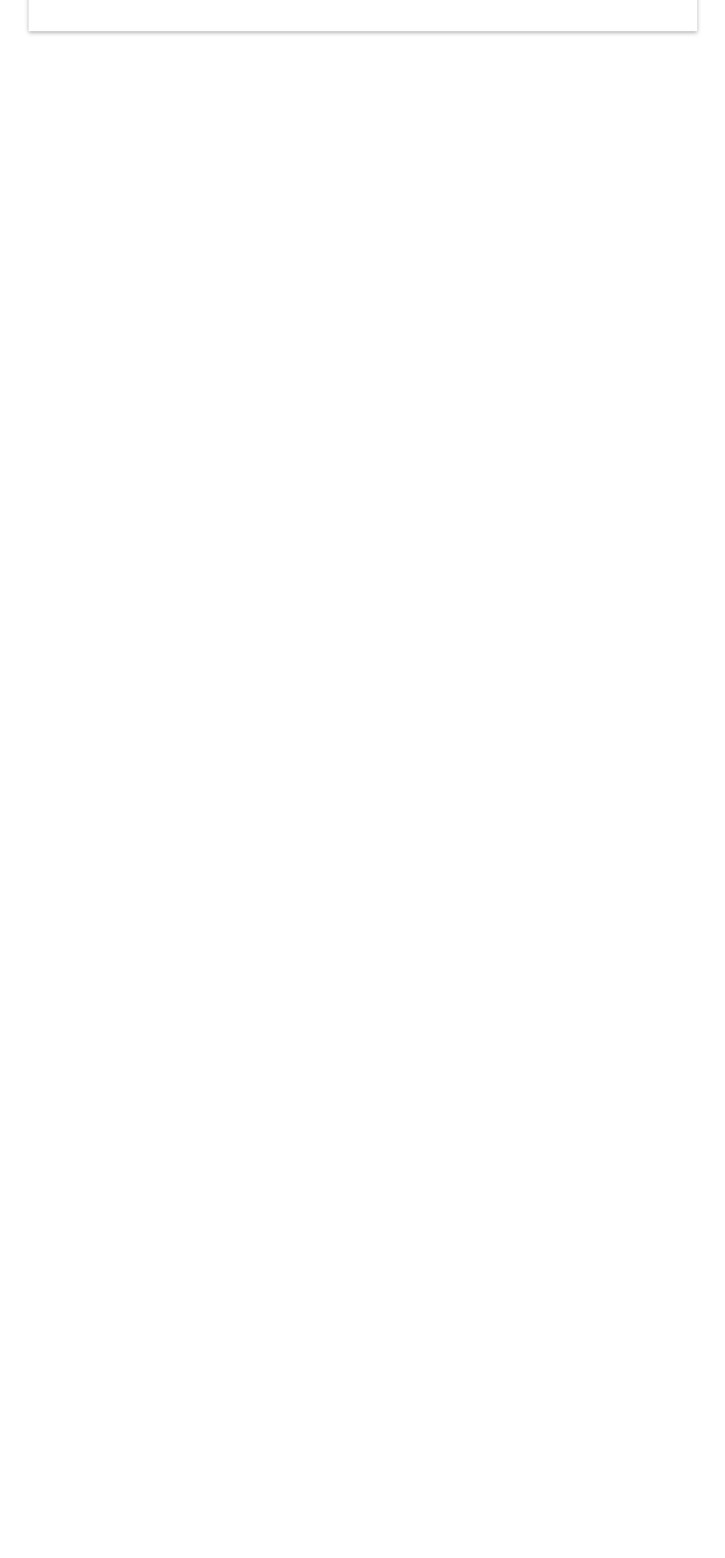
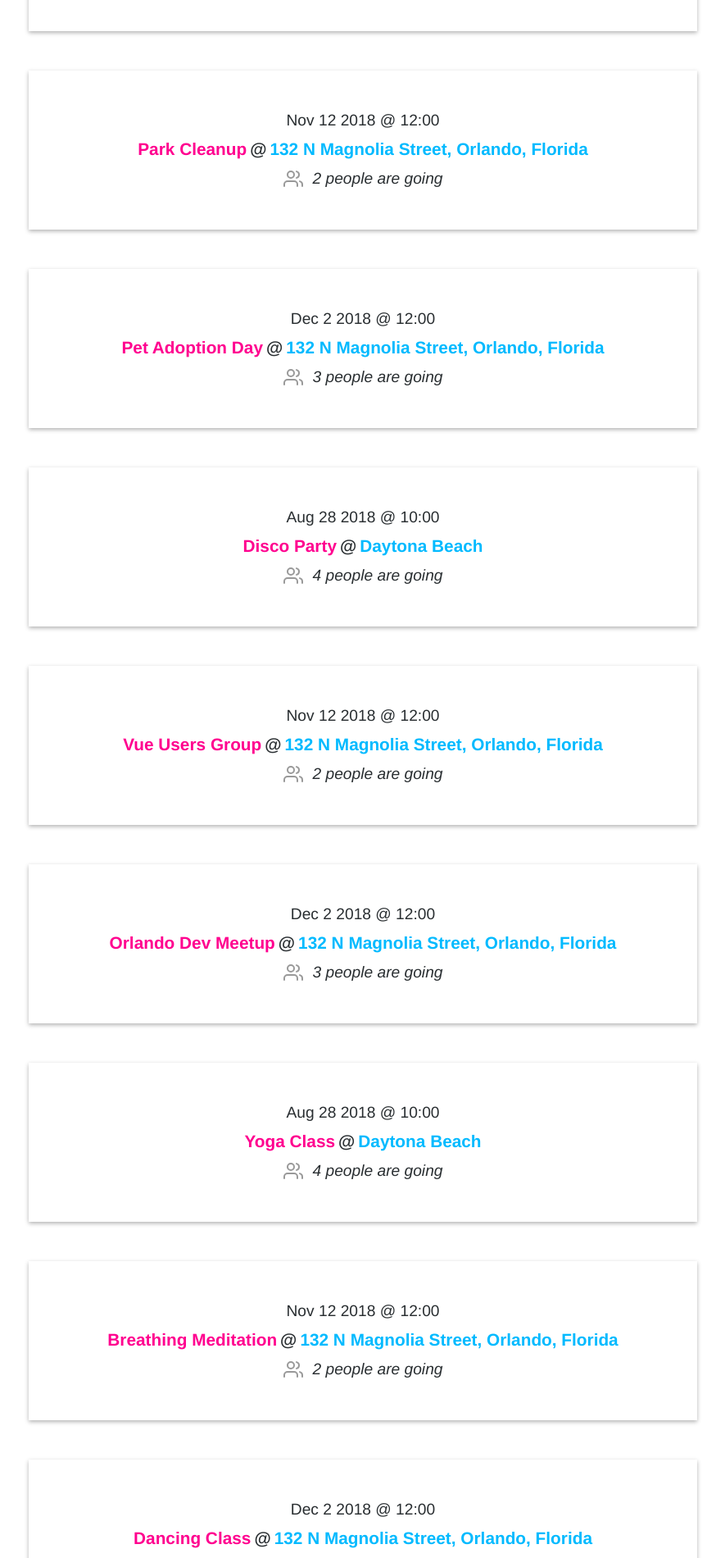
Before and after one commit to AmirahChamble/real-world-vue, a Vue app: page / in a window 1280 px wide. Shown: the part 480-2380 px from the top of the page at 82% size, without its empty margins (197-1082 px from the left). Before the commit the page ends 800 px from the top, so only its background shows below. Built offline with nearby package versions, Linux system fonts and the light colour scheme; data requests are answered from the project's data file.

Commit message:
feat: added axios api, and mock db.json file for app

```diff
--- /dev/null
+++ b/db.json
@@ -0,0 +1,236 @@
+{
+    "events": [
+      {
+        "id": 1,
+        "title": "Beach Cleanup",
+        "date": "Aug 28 2018",
+        "time": "10:00",
+        "location": "Daytona Beach",
+        "description": "Let's clean up this beach.",
+        "organizer": "Adam Jahr",
+        "category": "sustainability",
+        "attendees": [
+          {
+            "id": "abc123",
+            "name": "Adam Jahr"
+          },
+          {
+            "id": "def456",
+            "name": "Gregg Pollack"
+          },
+          {
+            "id": "ghi789",
+            "name": "Beth Swanson"
+          },
+          {
+            "id": "jkl101",
+            "name": "Mary Gordon"
+          }
+        ]
+      },
+      {
+        "id": 2,
+        "title": "Park Cleanup",
+        "date": "Nov 12 2018",
+        "time": "12:00",
+        "location": "132 N Magnolia Street, Orlando, Florida",
+        "description": "We're going to clean up this park.",
+        "organizer": "Adam Jahr",
+        "category": "nature",
+        "attendees": [
+          {
+            "id": "ghi789",
+            "name": "Beth Swanson"
+          },
+          {
+            "id": "jkl101",
+            "name": "Mary Gordon"
+          }
+        ]
+      },
+      {
+        "id": 3,
+        "title": "Pet Adoption Day",
+        "date": "Dec 2 2018",
+        "time": "12:00",
+        "location": "132 N Magnolia Street, Orlando, Florida",
+        "description": "Help animals find new homes.",
+        "organizer": "Gregg Pollack",
+        "category": "animal welfare",
+        "attendees": [
+          {
+            "id": "abc123",
+            "name": "Adam Jahr"
+          },
+          {
+            "id": "ghi789",
+            "name": "Beth Swanson"
+          },
+          {
+            "id": "jkl101",
+            "name": "Mary Gordon"
+          }
+        ]
+      },
+      {
+        "id": 4,
+        "title": "Disco Party",
+        "date": "Aug 28 2018",
+        "time": "10:00",
+        "location": "Daytona Beach",
+        "description": "Let's clean up this beach.",
+        "organizer": "Adam Jahr",
+        "category": "sustainability",
+        "attendees": [
+          {
+            "id": "abc123",
+            "name": "Adam Jahr"
+          },
+          {
+            "id": "def456",
+            "name": "Gregg Pollack"
+          },
+          {
+            "id": "ghi789",
+            "name": "Beth Swanson"
+          },
+          {
+            "id": "jkl101",
+            "name": "Mary Gordon"
+          }
+        ]
+      },
+      {
+        "id": 5,
+        "title": "Vue Users Group",
+        "date": "Nov 12 2018",
+        "time": "12:00",
+        "location": "132 N Magnolia Street, Orlando, Florida",
+        "description": "We're going to clean up this park.",
+        "organizer": "Adam Jahr",
+        "category": "nature",
+        "attendees": [
+          {
+            "id": "ghi789",
+            "name": "Beth Swanson"
+          },
+          {
+            "id": "jkl101",
+            "name": "Mary Gordon"
+          }
+        ]
+      },
+      {
+        "id": 6,
+        "title": "Orlando Dev Meetup",
+        "date": "Dec 2 2018",
+        "time": "12:00",
+        "location": "132 N Magnolia Street, Orlando, Florida",
+        "description": "Help animals find new homes.",
+        "organizer": "Gregg Pollack",
+        "category": "animal welfare",
+        "attendees": [
+          {
+            "id": "abc123",
+            "name": "Adam Jahr"
+          },
+          {
+            "id": "ghi789",
+            "name": "Beth Swanson"
+          },
+          {
+            "id": "jkl101",
+            "name": "Mary Gordon"
+          }
+        ]
+      },
+      {
+        "id": 7,
+        "title": "Yoga Class",
+        "date": "Aug 28 2018",
+        "time": "10:00",
+        "location": "Daytona Beach",
+        "description": "Let's clean up this beach.",
+        "organizer": "Adam Jahr",
+        "category": "sustainability",
+        "attendees": [
+          {
+            "id": "abc123",
+            "name": "Adam Jahr"
+          },
+          {
+            "id": "def456",
+            "name": "Gregg Pollack"
+          },
+          {
+            "id": "ghi789",
+            "name": "Beth Swanson"
+          },
+          {
+            "id": "jkl101",
+            "name": "Mary Gordon"
+          }
+        ]
+      },
+      {
+        "id": 8,
+        "title": "Breathing Meditation",
+        "date": "Nov 12 2018",
+        "time": "12:00",
+        "location": "132 N Magnolia Street, Orlando, Florida",
+        "description": "We're going to clean up this park.",
+        "organizer": "Adam Jahr",
+        "category": "nature",
+        "attendees": [
+          {
+            "id": "ghi789",
+            "name": "Beth Swanson"
+          },
+          {
+            "id": "jkl101",
+            "name": "Mary Gordon"
+          }
+        ]
+      },
+      {
+        "id": 9,
+        "title": "Dancing Class",
+        "date": "Dec 2 2018",
+        "time": "12:00",
+        "location": "132 N Magnolia Street, Orlando, Florida",
+        "description": "Help animals find new homes.",
+        "organizer": "Gregg Pollack",
+        "category": "animal welfare",
+        "attendees": [
+          {
+            "id": "abc123",
+            "name": "Adam Jahr"
+          },
+          {
+            "id": "ghi789",
+            "name": "Beth Swanson"
+          },
+          {
+            "id": "jkl101",
+            "name": "Mary Gordon"
+          }
+        ]
+      },
+      {
+        "id": 10,
+        "category": "animal welfare",
+        "organizer": {
+          "user": {
+            "id": "abc123",
+            "name": "Adam Jahr"
+          }
+        },
+        "title": "Gregg's Event",
+        "description": "We'll do stuff",
+        "location": "Your House",
+        "date": "",
+        "time": "5:00",
+        "attendees": []
+      }
+    ]
+  }
--- a/package.json
+++ b/package.json
@@ -8,6 +8,7 @@
     "lint": "vue-cli-service lint"
   },
   "dependencies": {
+    "axios": "^0.18.0",
     "lodash": "^4.17.11",
     "node-sass": "^4.11.0",
     "sass-loader": "^7.1.0",
--- a/src/components/EventCard.vue
+++ b/src/components/EventCard.vue
@@ -1,7 +1,7 @@
 <template>
     <router-link
         id="eventWrapper"
-        :to="{ name: 'event-show', params: {id : '1'} }"
+        :to="{ name: 'event-show', params: {id : event.id} }"
     >
         <div>
             <p>{{ event.date }} @ {{ event.time }} </p>
@@ -20,22 +20,8 @@
 
 <script>
     export default{
-        data(){
-            return{
-                event: {
-                    id: 1,
-                    title: 'Beach Cleanup',
-                    date: ' Tuesday Jan 2nd, 2019',
-                    location: ' The National Harbor',
-                    time: '6:00pm',
-                    attendees: [
-                        {id:'abc123', name:'Amirah Chamble'},
-                        {id:'abc124', name:'Kelly Green'},
-                        {id:'abc125', name:'Shamone Blythe'},
-                        {id:'abc126', name:'Mira Yoon'}
-                    ]
-                }
-            }
+        props: {
+            event: Object
         }
     };
 </script>
--- /dev/null
+++ b/src/services/EventService.js
@@ -0,0 +1,21 @@
+//This file handles Axios' RESTFUL API
+
+import axios from 'axios'
+
+//create a single axios instance for the entire application
+const apiClient = axios.create({
+    baseURL: 'http://localhost:3000', //base calls for all ursl to use
+    withCredentials: false,
+    headers: {
+        //for authentication & configuration
+        Accept: 'application/json',
+        'Content-Type': 'application/json'
+    }
+
+})
+
+export default{
+    getEvents(){
+        return apiClient.get('/events')
+    }
+}
--- a/src/views/EventList.vue
+++ b/src/views/EventList.vue
@@ -4,7 +4,7 @@
 
 
 
-        <EventCard/>
+        <EventCard v-for="event in events" :key="event.id" :event="event"/>
 
 
     </div>
@@ -32,10 +32,28 @@
 
 <script>
 import EventCard from '@/components/EventCard.vue'
+import EventService from '@/services/EventService.js'
 
 export default{
     components:{
         EventCard
+    },
+    data() {
+        return{
+            events: [],
+        }
+    },
+    //call API's during the created lifecyle
+    created(){
+        EventService.getEvents()
+        .then(response => {
+            console.log(response.data)
+            this.events = response.data
+        })
+
+        .catch(error => {
+            console.log('There was an error : ' + error.response)
+        })
     }
 };
 </script>
```
Also changed, not shown: 1 other file (tests, documents, lock files or other folders).
